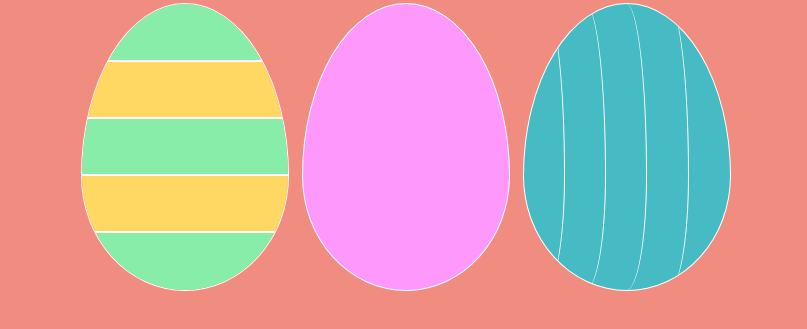
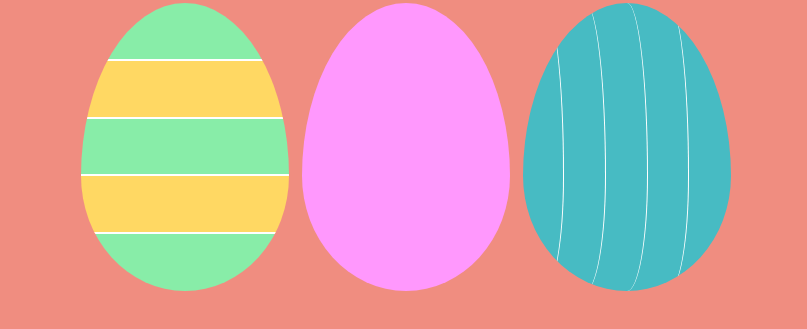
Before and after one commit to klakali/exercise_css_svg, a plain HTML site: page index.html in a window 1280 px wide. Shown: the part 269-598 px from the top of the page, without its empty margins (234-1041 px from the left). Drawn offline with Linux system fonts and the light colour scheme.

Commit message:
Update style.css

```diff
--- a/style.css
+++ b/style.css
@@ -35,7 +35,6 @@ h1 {
 	width: 13em;
 	height: 18em;
 	border-radius: 50%/60% 60% 40% 40%;
-	border: .1em solid #fff;
 }
 .egg-2 {
 	background-color: #FF98FD;
```
